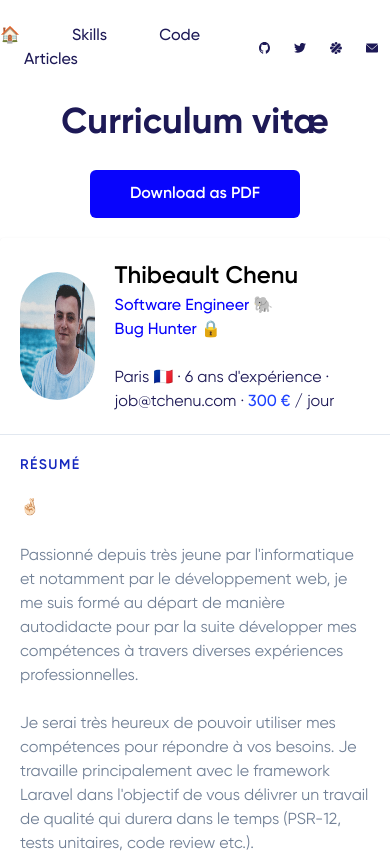
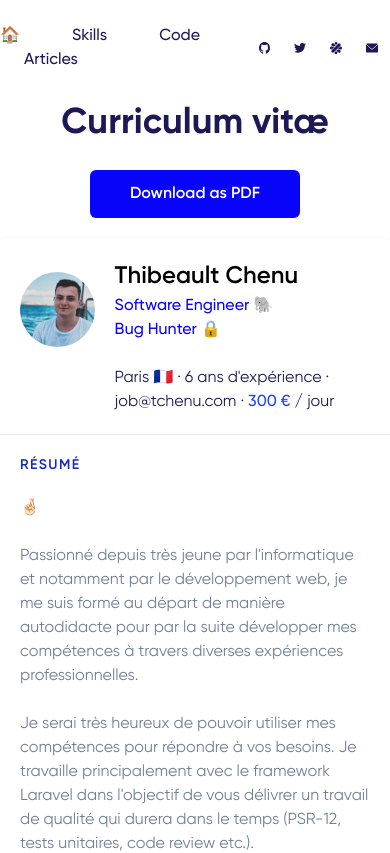
Before and after one commit to tchenu/portfolio, a Nuxt app: page /cv in a window 390 px wide. Shown: the top 853 px of the page. Built offline with nearby package versions, Linux system fonts and the light colour scheme.

Commit message:
:iphone: Fix issue with avatar on mobile

```diff
--- a/components/cv/CvMe.vue
+++ b/components/cv/CvMe.vue
@@ -1,8 +1,8 @@
 <template>
   <div class="p-5 border-b border-grey-100">
     <div class="container flex items-center">
-      <div>
-        <img class="h-32 w-32 rounded-full" src="~/assets/images/pp.png" />
+      <div class="h-32 w-32 md:h-32 md:w-32">
+        <img class="object-cover rounded-full" src="~/assets/images/pp.png" />
       </div>
       <div class="ml-5">
         <h1 class="text-2xl font-semibold">Thibeault Chenu</h1>
```
